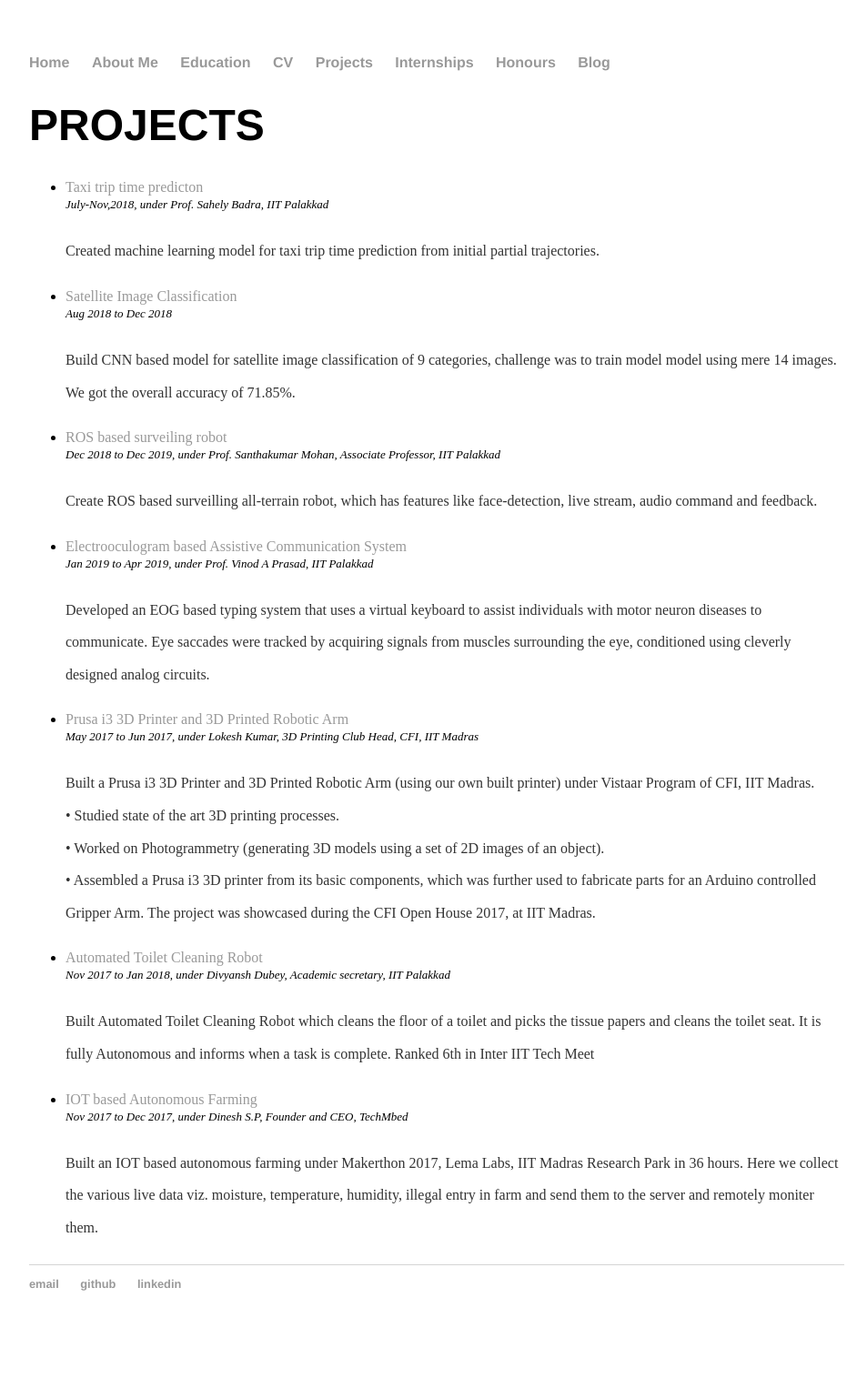
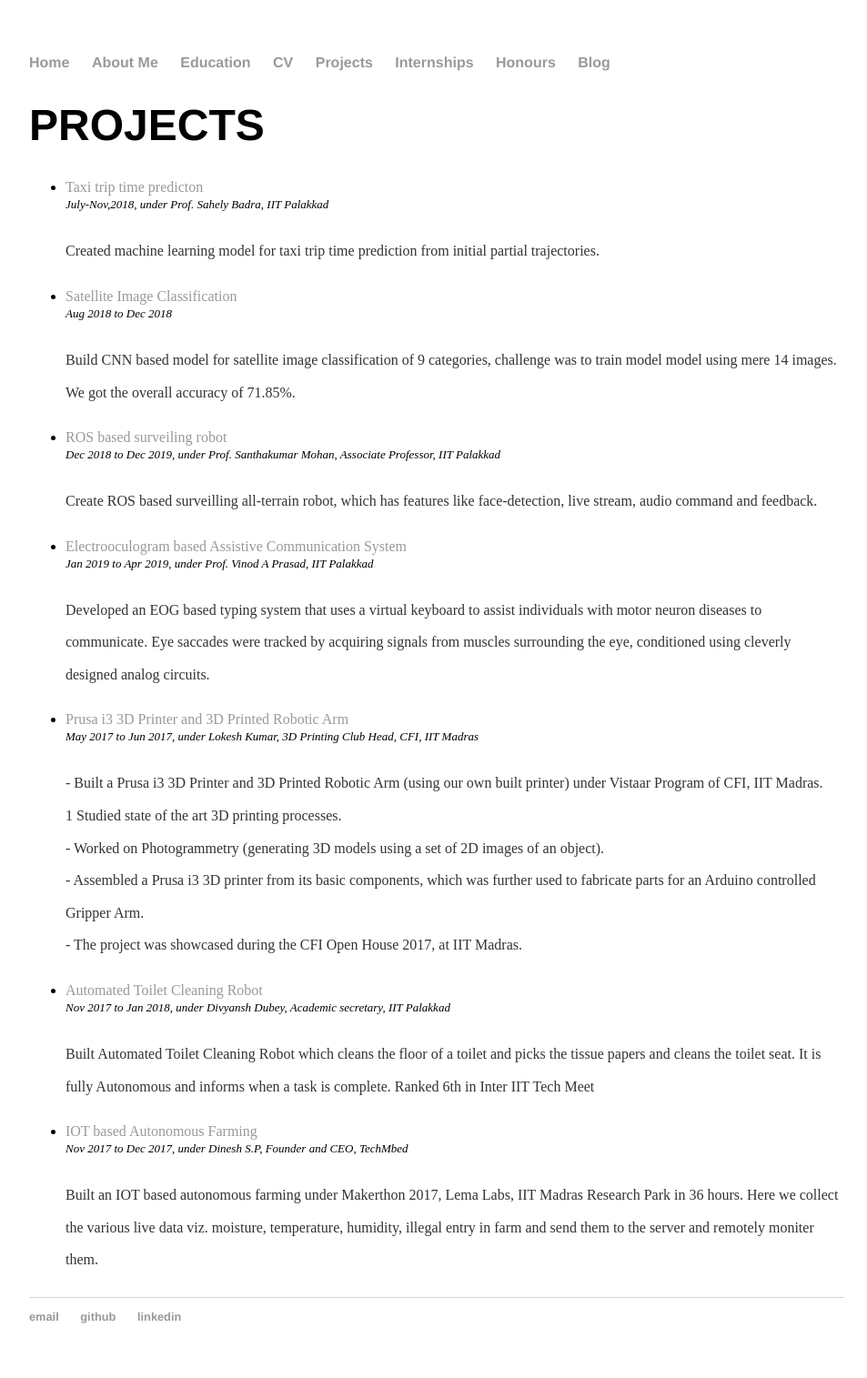
Before and after one commit to iamrajee/iamrajee.github.io, a Jekyll site: the page built from projects/index.html, in a window 1280 px wide. Shown: the whole page at 91% size, without its empty margins (160-1113 px from the left). Built offline with Jekyll 4.4.1, drawn with Linux system fonts in a browser that asks for light colours; before the commit the page ends 1479 px from its top, so only the background shows below that.

Commit message:
Update index.html

```diff
--- a/projects/index.html
+++ b/projects/index.html
@@ -23,7 +23,11 @@
 
 		<li><a href="https://youtu.be/fiKWWNUrDsA">Prusa i3 3D Printer and 3D Printed Robotic Arm</a></li>
 		<font size="2"><em>May 2017 to Jun 2017, under Lokesh Kumar, 3D Printing Club Head, CFI, IIT Madras</em></font>
-		<p><font size="3">Built a Prusa i3 3D Printer and 3D Printed Robotic Arm (using our own built printer) under Vistaar Program of CFI, IIT Madras. <br>• Studied state of the art 3D printing processes. <br>• Worked on Photogrammetry (generating 3D models using a set of 2D images of an object). <br>• Assembled a Prusa i3 3D printer from its basic components, which was further used to fabricate parts for an Arduino controlled Gripper Arm. The project was showcased during the CFI Open House 2017, at IIT Madras.</font></p>
+		<p><font size="3">- Built a Prusa i3 3D Printer and 3D Printed Robotic Arm (using our own built printer) under Vistaar Program of CFI, IIT Madras.
+			<br>1 Studied state of the art 3D printing processes.
+			<br>- Worked on Photogrammetry (generating 3D models using a set of 2D images of an object).
+			<br>- Assembled a Prusa i3 3D printer from its basic components, which was further used to fabricate parts for an Arduino controlled Gripper Arm.
+			<br>- The project was showcased during the CFI Open House 2017, at IIT Madras.</font></p>
 
 		<li><a href="https://youtu.be/ZBkGvumVWXU">Automated Toilet Cleaning Robot</a></li>
 		<font size="2"><em>Nov 2017 to Jan 2018, under Divyansh Dubey, Academic secretary, IIT Palakkad</em></font>
```
